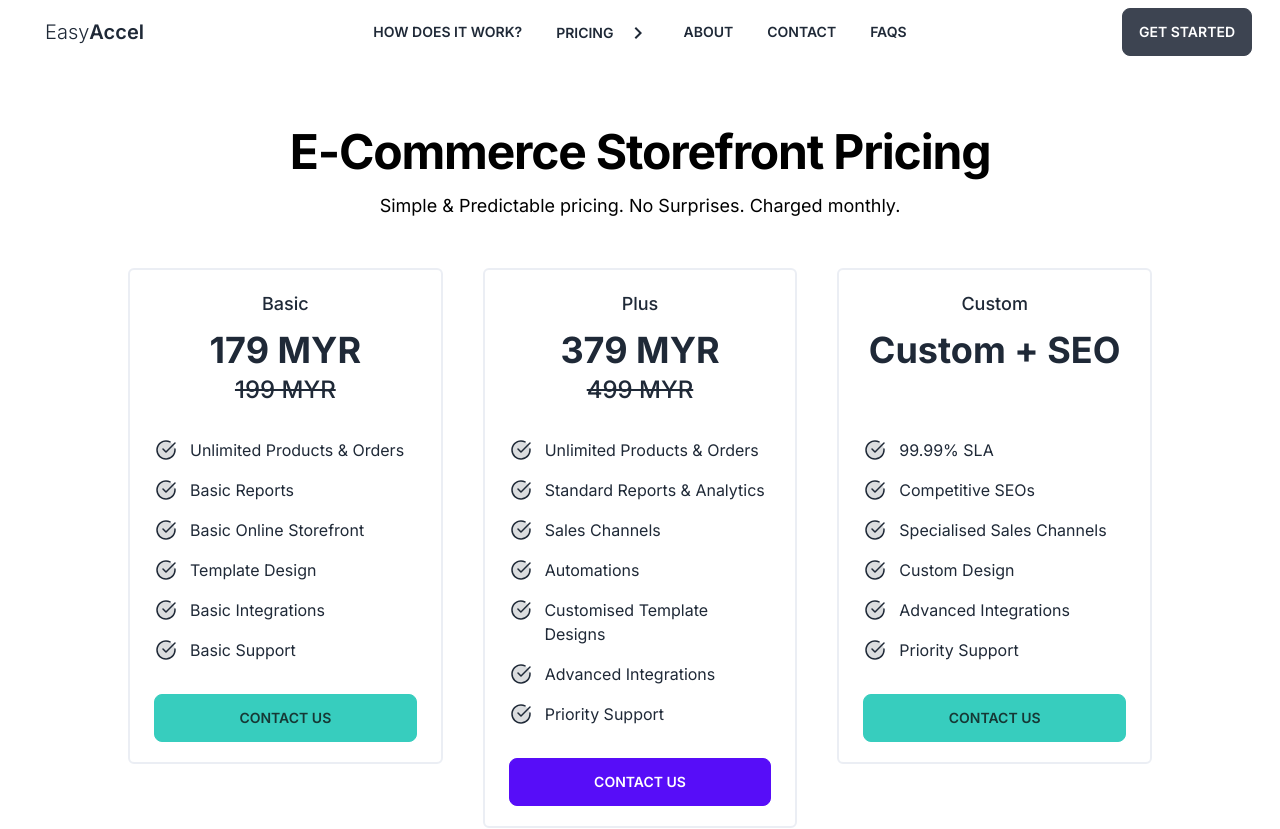
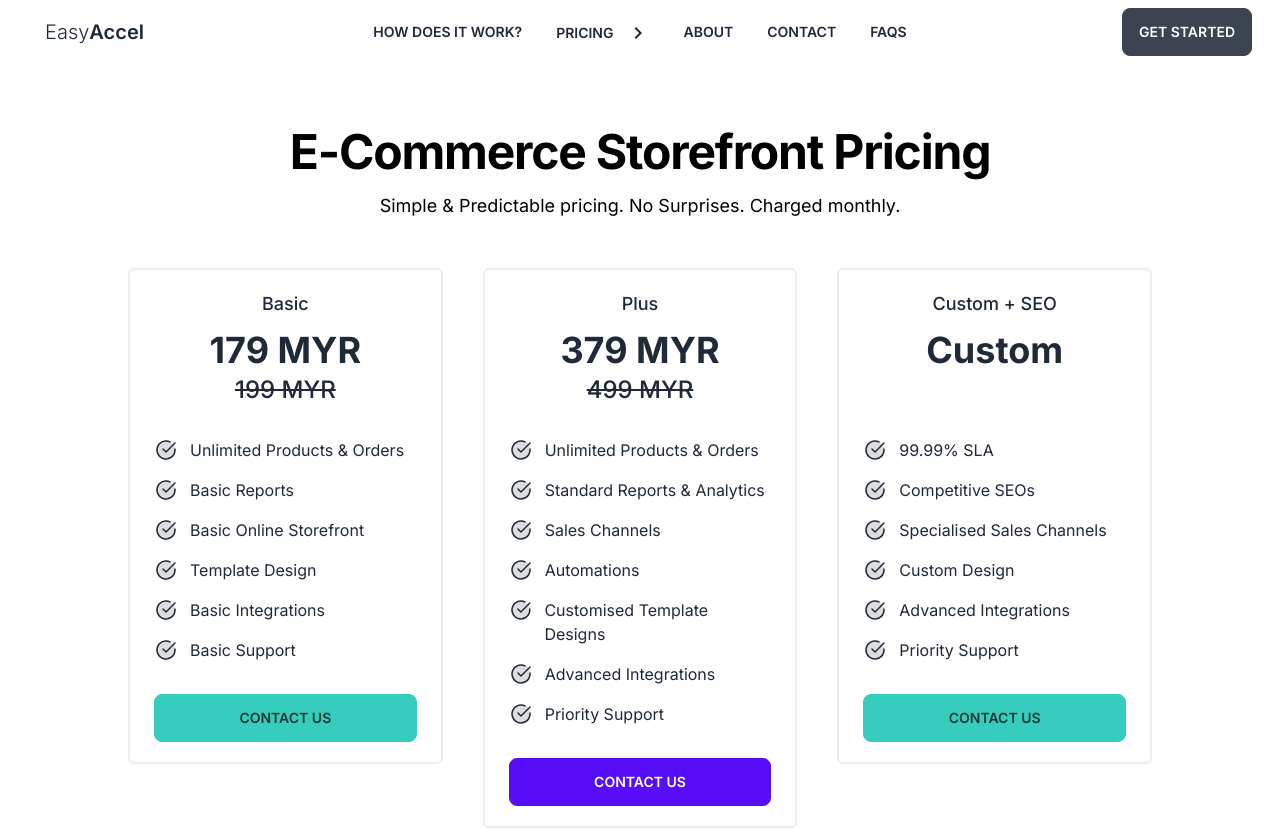
Before and after one commit to orbulant/easyaccel, an Astro site: page /pricing/ecommerce in a window 1280 px wide. Shown: the top 829 px of the page. Built offline with nearby package versions, Linux system fonts and the light colour scheme; Astro itself is replaced by a stand-in of ours.

Commit message:
Changed wording

```diff
--- a/src/pages/pricing/ecommerce.astro
+++ b/src/pages/pricing/ecommerce.astro
@@ -9,7 +9,7 @@ import Accordion from "@components/accordion.astro";
 enum Plans {
   FIRST = "Basic",
   SECOND = "Plus",
-  THIRD = "Custom",
+  THIRD = "Custom + SEO",
 }
 
 const pricing = [
@@ -53,7 +53,7 @@ const pricing = [
   },
   {
     name: Plans.THIRD,
-    price: "Custom + SEO",
+    price: "Custom",
     popular: false,
     features: [
       "99.99% SLA",
```
